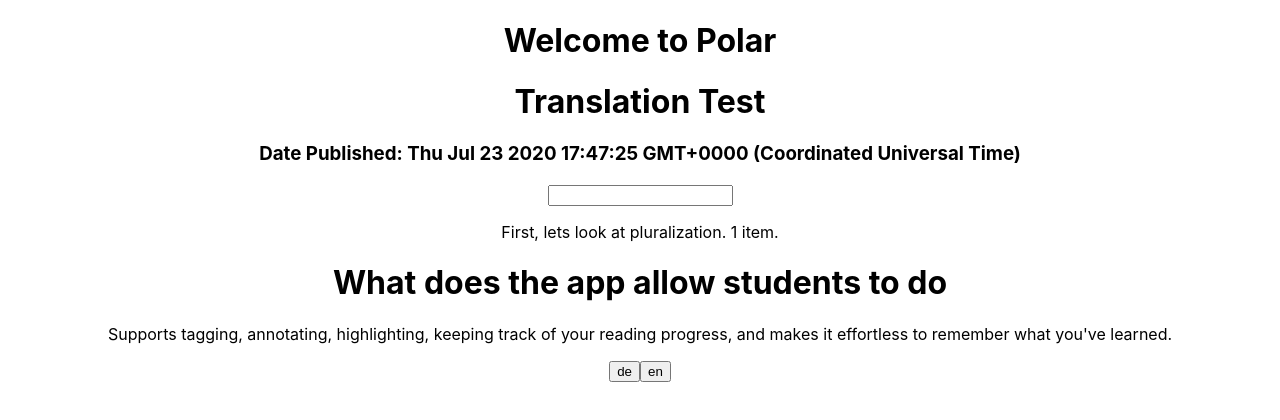
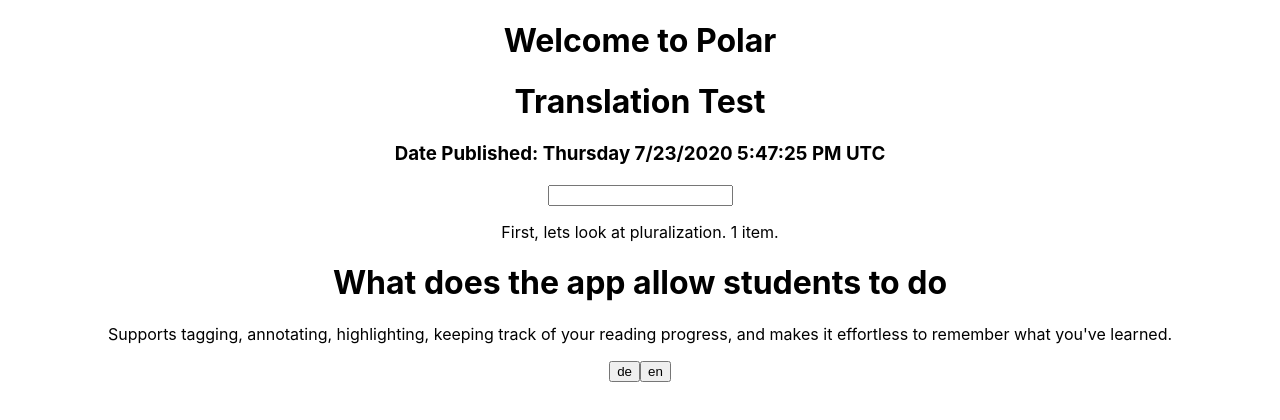
Before and after one commit to mbhadange/polar-intl, a React (Create React App) app: page / in a window 1280 px wide. Shown: the top 420 px of the page. Built offline with nearby package versions, Linux system fonts and the light colour scheme.

Commit message:
updated date formatting

```diff
--- a/src/Article.tsx
+++ b/src/Article.tsx
@@ -8,6 +8,9 @@
 export default function Article() {
   const [t, i18n] = useTranslationForComponent(trans);
   const [val, changeVal] = useState(1);
+  const days = ['Sunday','Monday','Tuesday','Wednesday','Thursday','Friday','Saturday'];
+  const current_date = new Date();
+  const date = days[current_date.getDay()] + ' ' + current_date.toLocaleDateString() + ' ' + current_date.toLocaleTimeString() + ' ' + Intl.DateTimeFormat().resolvedOptions().timeZone;
   //AddTrans(trans, "article");
   //  i18n.addResources("en", "translation", trans["en"]);
   //  i18n.addResources("de", "translation", trans["de"]);
@@ -18,7 +21,7 @@
   return (
     <div>
       <h1>{t("title")}</h1>
-      <h3>{t("subtitle", { "date": new Date() })}</h3>
+      <h3>{t("subtitle", { "date": date})}</h3>
       <input type="number" name="num" onInput={onNumChangeHandler} />
       <p>{t("plutest", { "count": val })}</p>
     </div>);
```
